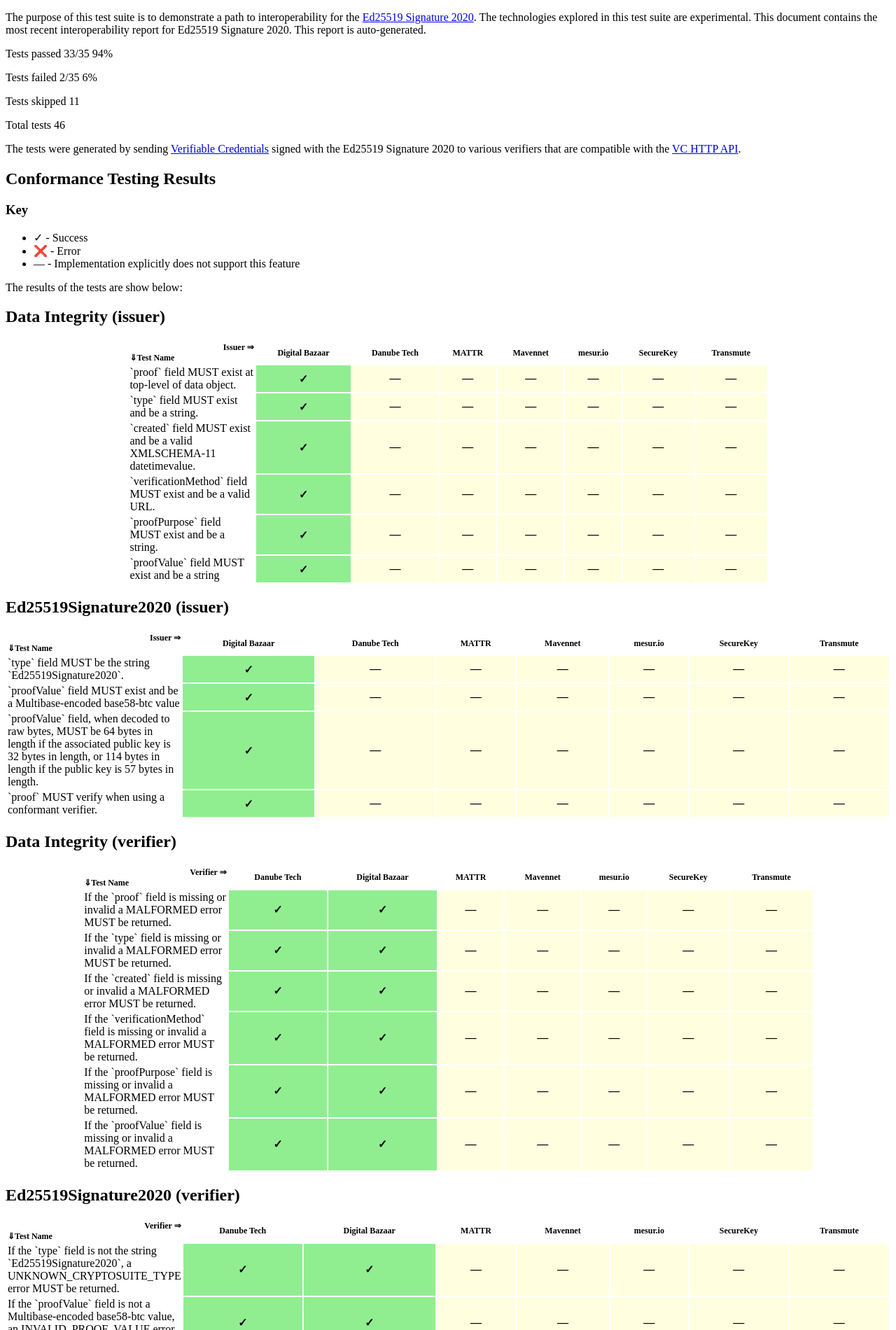
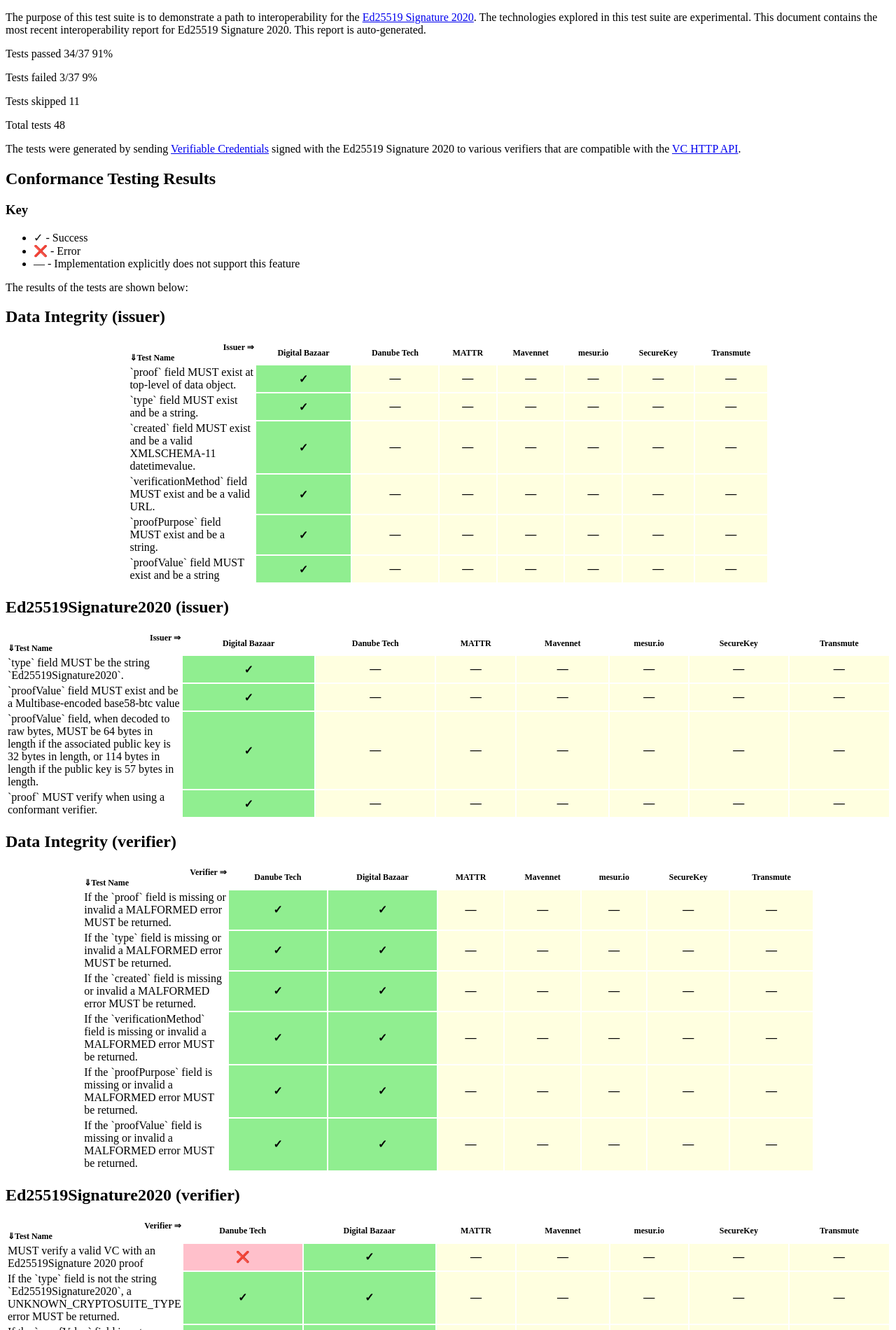
Before and after one commit to w3c/vc-di-ed25519signature2020-test-suite, a plain HTML site: page index.html in a window 1280 px wide. Shown: the top 1900 px of the page at 70% size. Drawn offline with Linux system fonts and the light colour scheme.

Commit message:
Deploying to gh-pages from @ w3c-ccg/di-ed25519-test-suite@ce91f73ea8256bd8c8ed492f890c5868f2418bcc 🚀

```diff
--- a/index.html
+++ b/index.html
@@ -68,16 +68,16 @@
     </section>
     <section id="sotd">
       <p>
-      Tests passed 33/35 94%
+      Tests passed 34/37 91%
       </p>
       <p>
-      Tests failed 2/35 6%
+      Tests failed 3/37 9%
       </p>
       <p>
       Tests skipped 11
       </p>
       <p>
-      Total tests 46
+      Total tests 48
       </p>
 
        <p>
@@ -106,7 +106,7 @@
       </section>
 
       <p>
-      The results of the tests are show below:
+      The results of the tests are shown below:
       </p>
     </section>
     <section id="conformance">
@@ -565,6 +565,18 @@
               <tbody>
               <tr>
                 <!--This is the name of the test-->
+                <td class="subtest">MUST verify a valid VC with an Ed25519Signature 2020 proof</td>
+                <!--These contain if the test passed, failed, or was skipped-->
+                  <td class="failed not-optional">❌</td>
+                  <td class="passed not-optional">✓</td>
+                  <td class="notImplemented not-optional">—</td>
+                  <td class="notImplemented not-optional">—</td>
+                  <td class="notImplemented not-optional">—</td>
+                  <td class="notImplemented not-optional">—</td>
+                  <td class="notImplemented not-optional">—</td>
+              </tr>
+              <tr>
+                <!--This is the name of the test-->
                 <td class="subtest">If the &#x60;type&#x60; field is not the string &#x60;Ed25519Signature2020&#x60;, a UNKNOWN_CRYPTOSUITE_TYPE error MUST be returned.</td>
                 <!--These contain if the test passed, failed, or was skipped-->
                   <td class="passed not-optional">✓</td>
```
